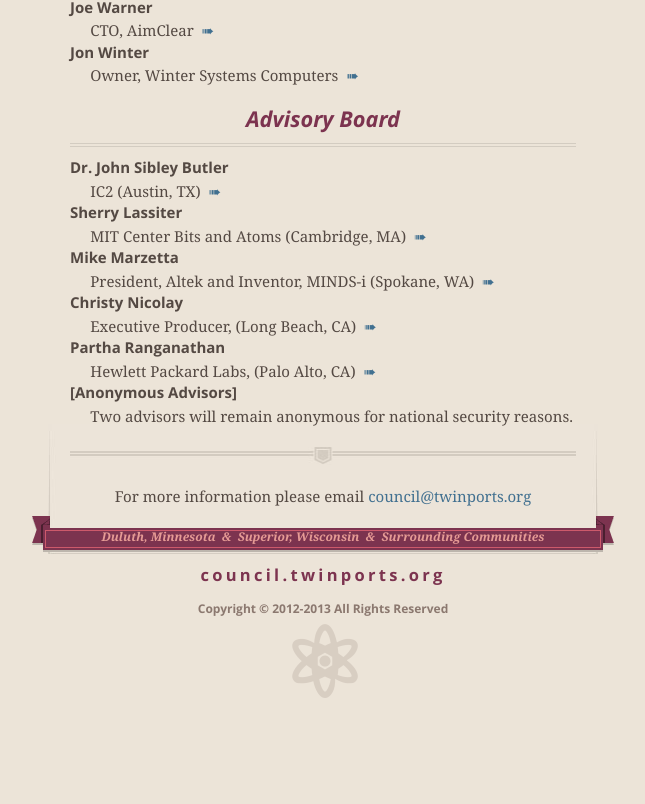
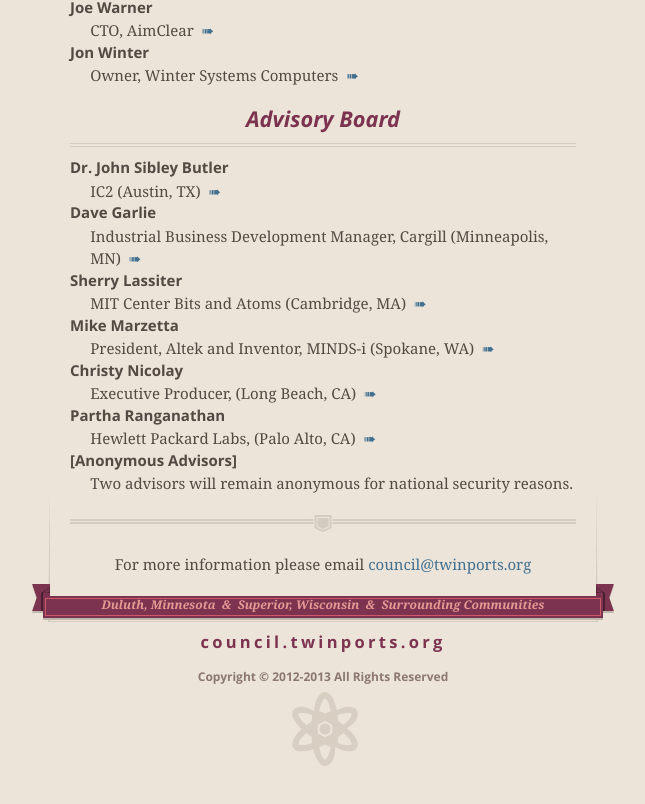
Before and after one commit to twinports/science-tech-council-site, a plain HTML site: page index.html in a window 1280 px wide. Shown: the part 978-1782 px from the top of the page, without its empty margins (317-962 px from the left). Before the commit the page ends 1732 px from the top, so only its background shows below. Drawn offline with nearby package versions, Linux system fonts and the light colour scheme.

Commit message:
Added Garlie

```diff
--- a/index.html
+++ b/index.html
@@ -131,13 +131,17 @@
               <a href="http://www.linkedin.com/in/jonwinter/" target="_blank">&nbsp;&#x27A0;</a>
             </dd>
         </dl>
-
         <h2 class="header-level-3">Advisory Board</h2>
         <dl>
           <dt>Dr. John Sibley Butler</dt>
           <dd>
             IC2 (Austin, TX)
             <a href="http://sites.la.utexas.edu/johnsibleybutler/" target="_blank">&nbsp;&#x27A0;</a>
+          </dd>
+          <dt>Dave Garlie</dt>
+          <dd>
+            Industrial Business Development Manager, Cargill (Minneapolis, MN)
+            <a href="http://www.linkedin.com/pub/dave-garlie/5b/893/900" target="_blank">&nbsp;&#x27A0;</a>
           </dd>
           <dt>Sherry Lassiter</dt>
           <dd>
```
